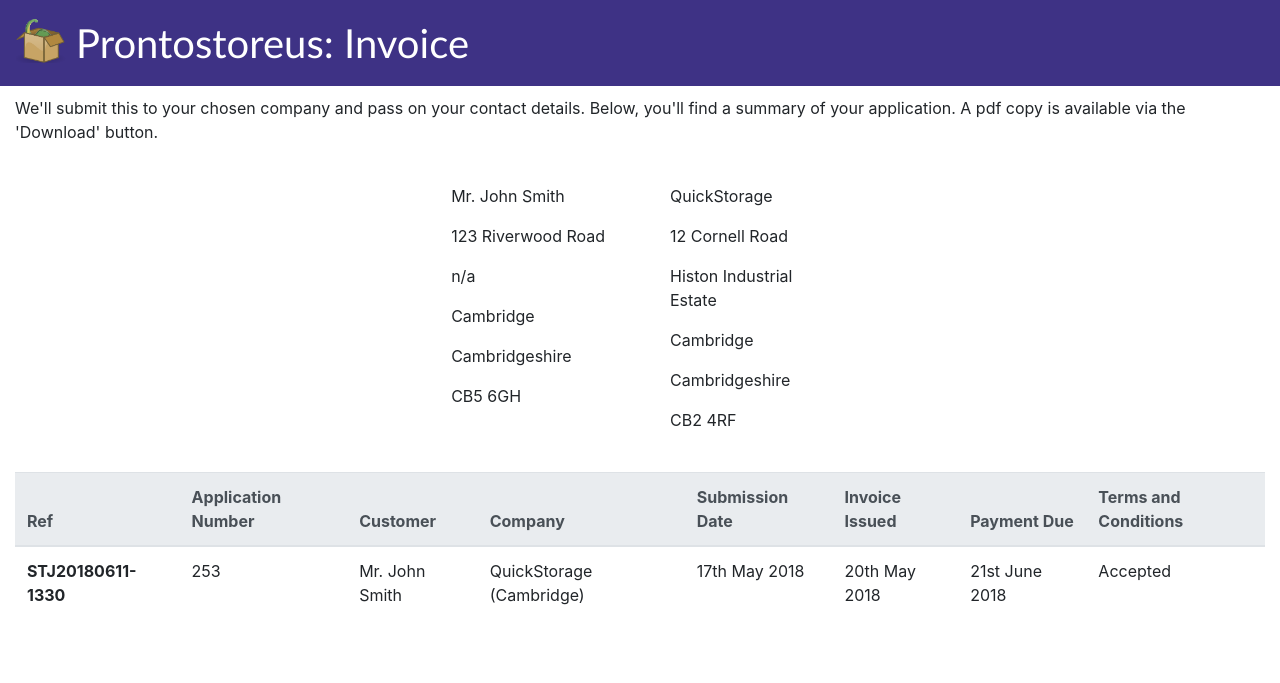
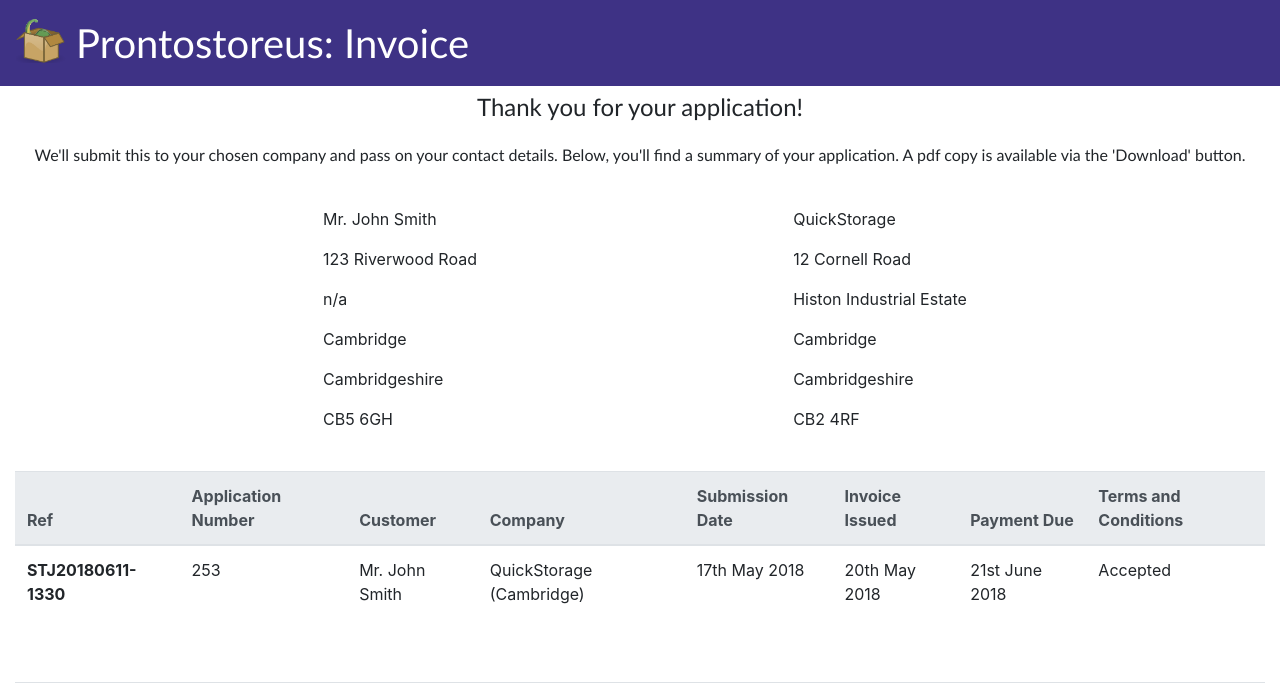
Before and after one commit to cognophile/prontostoreus-client, a PHP site: page /src/invoice.php in a window 1280 px wide. Shown: the top 683 px of the page. Run offline with PHP 8.4, Linux system fonts and the light colour scheme; some libraries are stand-ins or nearby versions.

Commit message:
Add stylings for invoice page

```diff
--- a/assets/css/styles.css
+++ b/assets/css/styles.css
@@ -22,13 +22,27 @@
     color: white !important;
 }
 
-.field-label{
+.field-label {
+    font-family: 'Trebuchet MS', 'Lucida Sans Unicode', 'Lucida Grande', 'Lucida Sans', Arial, sans-serif;
+    font-size: 1em;
+    padding-top: 10px;
+}
+
+.field-label-center {
+    text-align: center;
     font-family: 'Trebuchet MS', 'Lucida Sans Unicode', 'Lucida Grande', 'Lucida Sans', Arial, sans-serif;
     font-size: 1em;
     padding-top: 10px;
 }
 
 .field-label-large {
+    font-family: 'Trebuchet MS', 'Lucida Sans Unicode', 'Lucida Grande', 'Lucida Sans', Arial, sans-serif;
+    font-size: 1.5em;
+    padding-top: 25px;
+}
+
+.field-label-large-center {
+    text-align: center;
     font-family: 'Trebuchet MS', 'Lucida Sans Unicode', 'Lucida Grande', 'Lucida Sans', Arial, sans-serif;
     font-size: 1.5em;
     padding-top: 25px;
@@ -145,6 +159,10 @@
     width: 86.5%;
 }
 
+#inline-sections {
+    width: 75%;
+}
+
 /* ALERTS */
 #postcode-alert {
     visibility: hidden;
```
